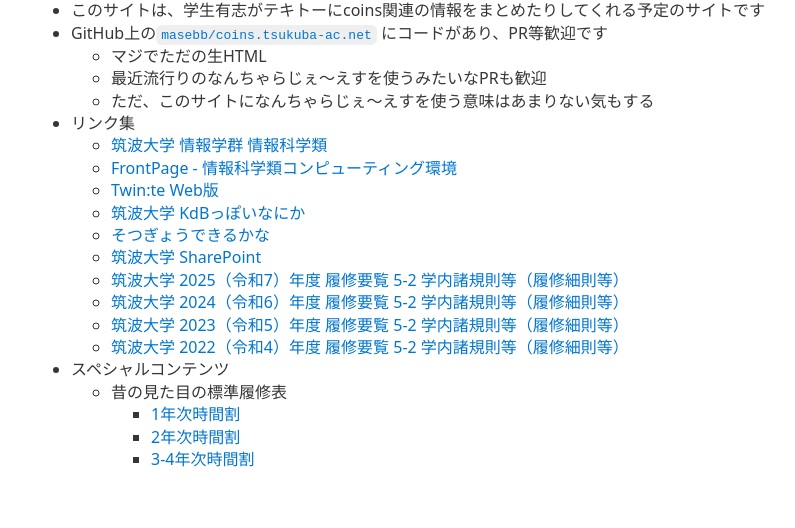
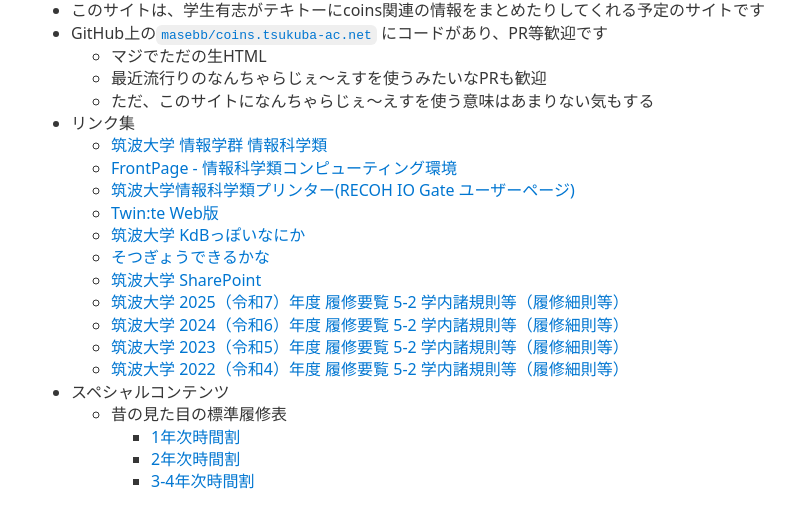
Before and after one commit to masebb/coins.tsukuba-ac.net, a plain HTML site: page index.html in a window 1280 px wide. Shown: the part 90-618 px from the top of the page, without its empty margins (209-1004 px from the left). Drawn offline with Linux system fonts and the light colour scheme.

Commit message:
筑波大学情報科学類プリンターを追加

```diff
--- a/index.html
+++ b/index.html
@@ -23,6 +23,7 @@
         <ul>
             <li><a href="https://www.coins.tsukuba.ac.jp/">筑波大学 情報学群 情報科学類</a></li>
             <li><a href="https://www.coins.tsukuba.ac.jp/ce/">FrontPage - 情報科学類コンピューティング環境</a></li>
+            <li><a href="https://violet15.coins.tsukuba.ac.jp/rgate/">筑波大学情報科学類プリンター(RECOH IO Gate ユーザーページ)</a></li>
             <li><a href="https://app.twinte.net/">Twin:te Web版</a></li>
             <li><a href="https://make-it-tsukuba.github.io/alternative-tsukuba-kdb/">筑波大学 KdBっぽいなにか</a></li>
             <li><a href="https://oshamashama.github.io/g-checker-for-itf/">そつぎょうできるかな</a></li>
```
